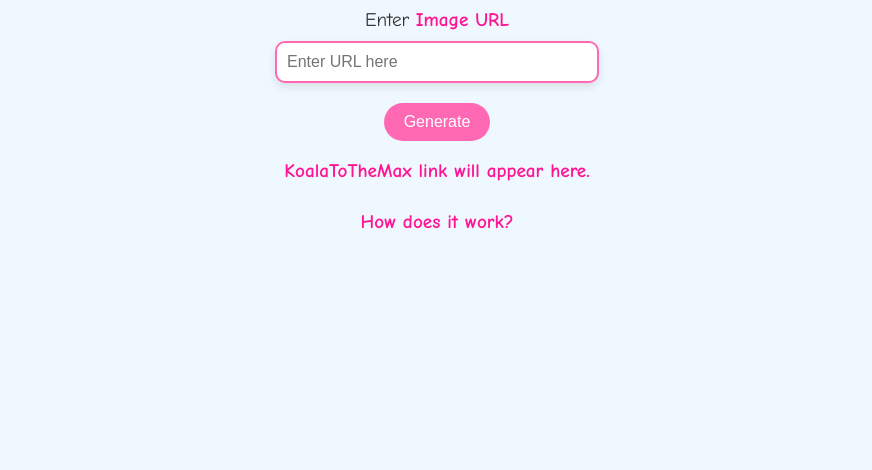
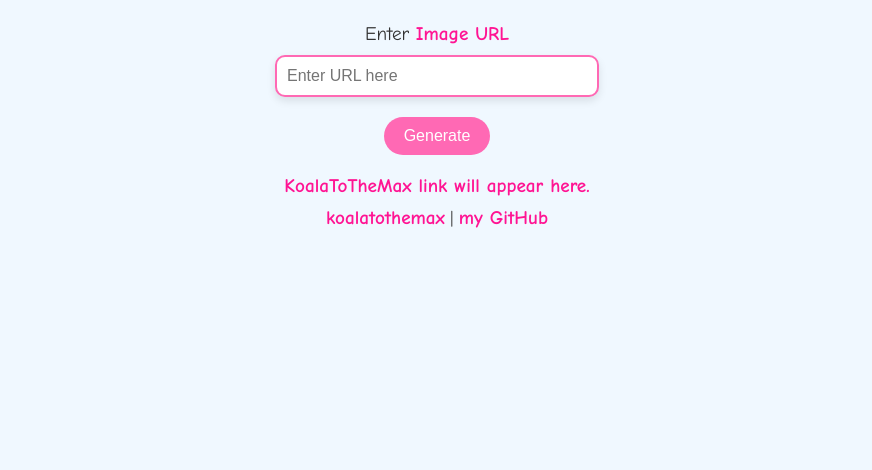
Before and after one commit to Bram-Bolt/lazy-koala, a plain HTML site: page index.html in a window 1280 px wide. Shown: the part 330-800 px from the top of the page, without its empty margins (203-1075 px from the left). Drawn offline with Linux system fonts and the light colour scheme.

Commit message:
added footer

```diff
--- a/index.html
+++ b/index.html
@@ -19,6 +19,9 @@
 
     <script src="js/script.js"></script>
 
-    <p><a href="https://www.w3schools.com/">How does it work?</a></p>
+    <footer>
+        <a href="https://www.koalastothemax.com" target="_blank">koalatothemax</a>
+        | <a href="https://github.com/yourusername" target="_blank">my GitHub</a>
+    </footer>
 </body>
 </html>
```
